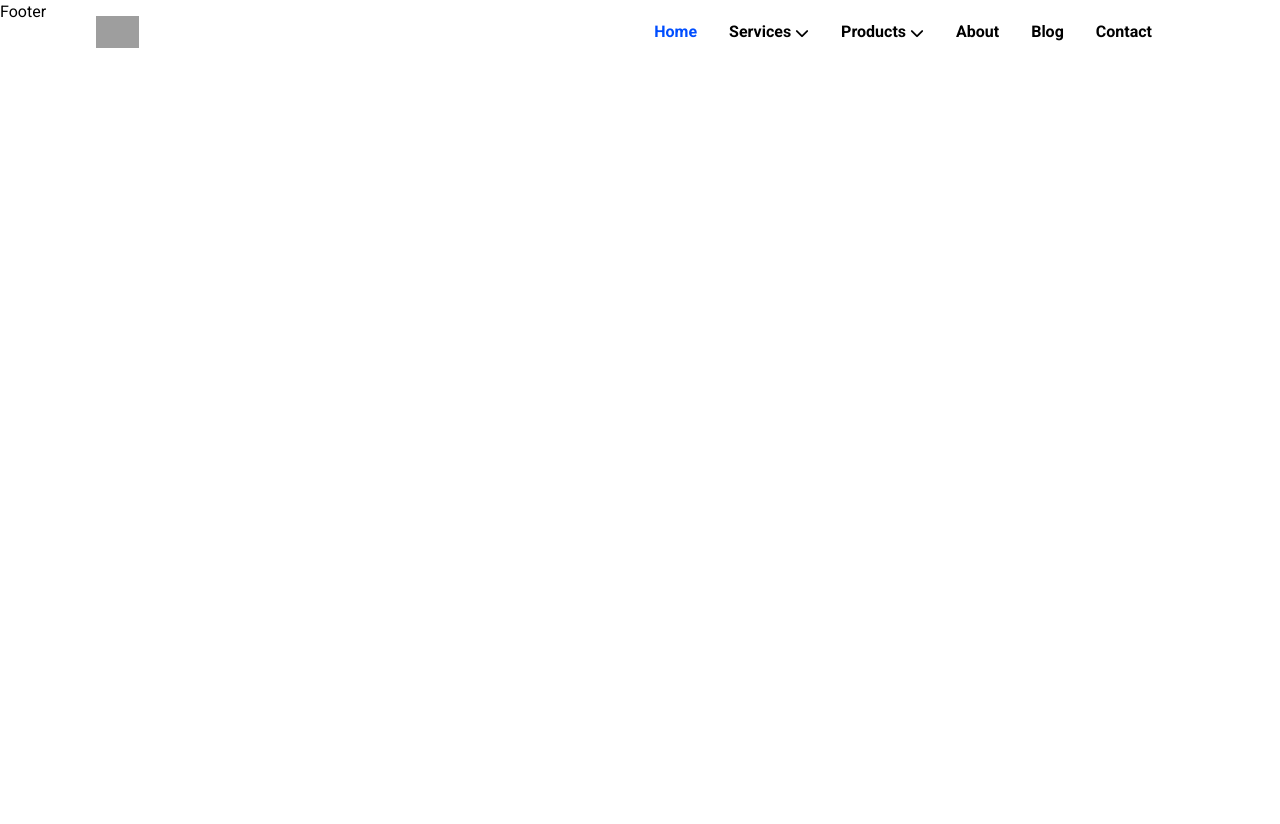
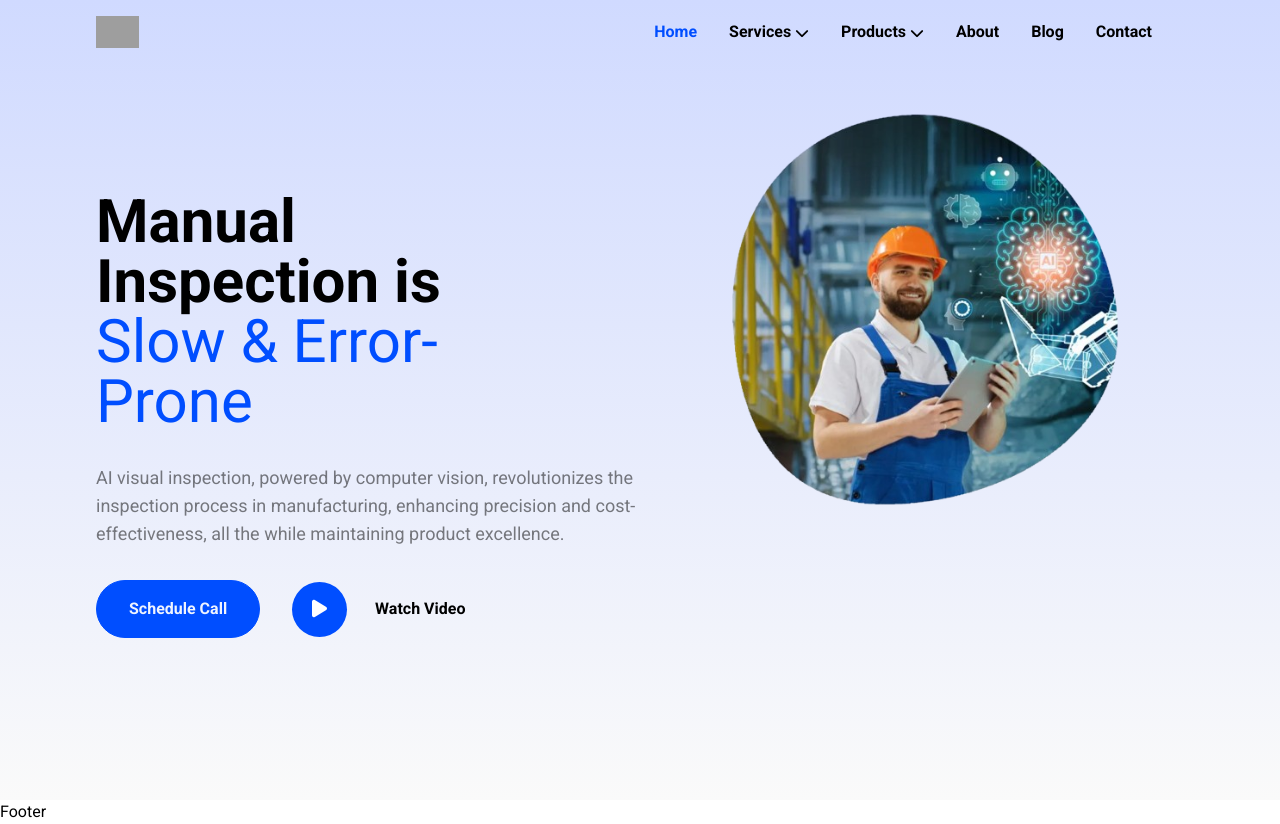
Before and after one commit to aadhi220/Ombrulla-clone-react-tailwind, a React (Vite) app: page / in a window 1280 px wide. Before the commit the page ends 800 px from the top, so only its background shows below. Built offline with nearby package versions, Linux system fonts and the light colour scheme; grey boxes are pictures that could not be loaded.

Commit message:
Hero section added

```diff
--- a/src/Components/Hero/Hero.jsx
+++ b/src/Components/Hero/Hero.jsx
@@ -1,14 +1,47 @@
-import React from 'react'
+import React from "react";
 
 function Hero() {
   return (
     <>
-
-
-
-
+      <section
+        id="hero"
+        className="w-full h-[100vh] bg-gradient-to-t from-neutral-50 to-[#d0daff] grid md:grid-cols-2 md:px-24"
+      >
+        <div className="w-full flex flex-col gap-[2rem] pt-[12rem]">
+          <h1 className="text-6xl text-black font-bold flex flex-col max-w-[22rem] leading-[1]">
+            Manual Inspection is{" "}
+            <span className="font-normal text-primary">
+              Slow & Error-Prone
+            </span>
+          </h1>
+          <p className="opacity-50 text-lg">
+            AI visual inspection, powered by computer vision, revolutionizes the
+            inspection process in manufacturing, enhancing precision and
+            cost-effectiveness, all the while maintaining product excellence.
+          </p>
+          <div className="flex items-center justify-start">
+            <button className="bg-primary me-8 px-8 py-4 rounded-full font-semibold border border-primary text-[#ffffffef] hover:text-primary hover:bg-transparent hover:border-black transition-all">
+              Schedule Call
+            </button>
+            <button className="bg-primary w-[55px] h-[55px] rounded-full text-white hover:text-primary hover:bg-transparent transition-all">
+              <i className="fa-solid fa-play fa-lg"></i>
+            </button>
+            <button className="px-7 py-3 font-semibold text-black hover:text-primary transition-all">
+              Watch Video
+            </button>
+          </div>
+        </div>
+        <div className="pt-[7rem] ps-[2rem]">
+          <img
+            className="w-[90%] object-center"
+            src="src/assets/hero.png"
+            alt=""
+            loading="lazy"
+          />
+        </div>
+      </section>
     </>
-  )
+  );
 }
 
-export default Hero
+export default Hero;
```
Also changed, not shown: src/assets/hero.png (added).
